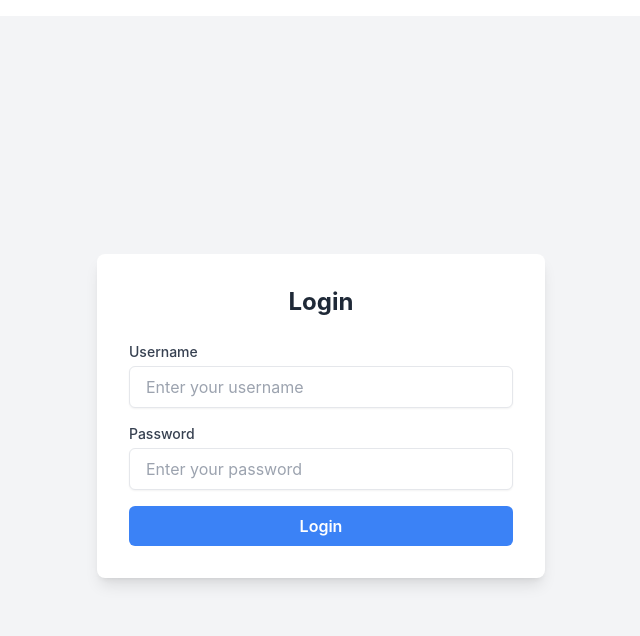
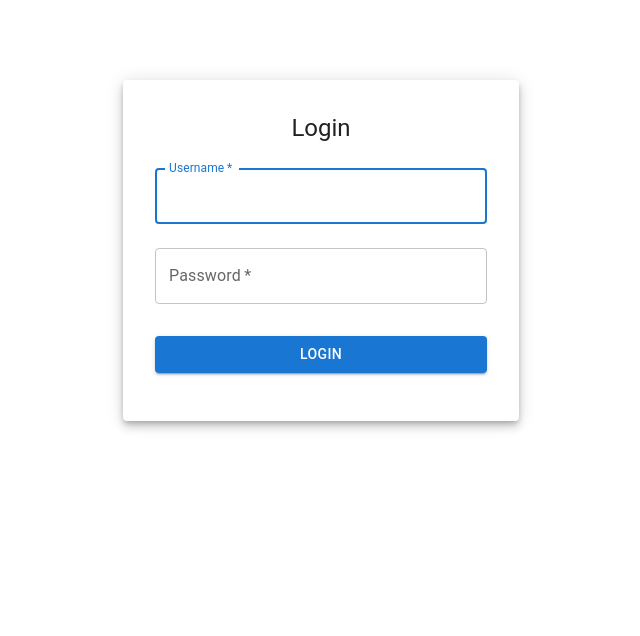
Before and after one commit to DevOps-Video-Sharing/AdminFrontend, a React (Create React App) app: page /login in a window 1280 px wide. Shown: the top 636 px of the page, without its empty margins (319-959 px from the left). Built offline with nearby package versions, Linux system fonts and the light colour scheme.

Commit message:
Refactor Sidebar and Login pages

```diff
--- a/src/Sidebar.js
+++ b/src/Sidebar.js
@@ -3,13 +3,13 @@ import { Link } from 'react-router-dom';
 
 function Sidebar() {
   return (
-    <div className="fixed w-56 bg-white h-screen p-5 shadow-md flex flex-col items-start border-r border-gray-200">
-      <h3 className="mb-8 text-xl font-bold text-gray-800">Video Sharing</h3>
+    <div className="fixed w-56 bg-gray-800 h-screen p-5 shadow-lg flex flex-col items-start border-r border-gray-700">
+      <h3 className="mb-8 text-2xl font-semibold text-white">Video Sharing</h3>
       <ul className="list-none p-0 w-full">
         <li className="mb-4 w-full">
           <Link
             to="/"
-            className="block text-gray-600 text-base px-4 py-2 rounded-lg hover:bg-gray-200 hover:text-gray-800 transition duration-300"
+            className="block text-gray-300 text-lg px-4 py-3 rounded-lg hover:bg-gray-700 hover:text-white transition-all duration-300 ease-in-out"
           >
             Video
           </Link>
@@ -17,7 +17,7 @@ function Sidebar() {
         <li className="mb-4 w-full">
           <Link
             to="/comment"
-            className="block text-gray-600 text-base px-4 py-2 rounded-lg hover:bg-gray-200 hover:text-gray-800 transition duration-300"
+            className="block text-gray-300 text-lg px-4 py-3 rounded-lg hover:bg-gray-700 hover:text-white transition-all duration-300 ease-in-out"
           >
             Comment
           </Link>
@@ -25,15 +25,15 @@ function Sidebar() {
         <li className="mb-4 w-full">
           <Link
             to="/user"
-            className="block text-gray-600 text-base px-4 py-2 rounded-lg hover:bg-gray-200 hover:text-gray-800 transition duration-300"
+            className="block text-gray-300 text-lg px-4 py-3 rounded-lg hover:bg-gray-700 hover:text-white transition-all duration-300 ease-in-out"
           >
             User
           </Link>
         </li>
-                <li className="mb-4 w-full">
+        <li className="mb-4 w-full">
           <Link
             to="/videobanned"
-            className="block text-gray-600 text-base px-4 py-2 rounded-lg hover:bg-gray-200 hover:text-gray-800 transition duration-300"
+            className="block text-gray-300 text-lg px-4 py-3 rounded-lg hover:bg-gray-700 hover:text-white transition-all duration-300 ease-in-out"
           >
             Video Banned
           </Link>
--- a/src/pages/Login.js
+++ b/src/pages/Login.js
@@ -1,5 +1,13 @@
 // pages/Login.js
 import React, { useState } from 'react';
+import {
+  Container,
+  Box,
+  TextField,
+  Button,
+  Typography,
+  Paper,
+} from '@mui/material';
 
 function Login() {
   const [username, setUsername] = useState('');
@@ -13,54 +21,56 @@ function Login() {
   };
 
   return (
-    <div className="flex items-center justify-center min-h-screen bg-gray-100">
-      <div className="w-full max-w-md p-8 space-y-6 bg-white rounded-lg shadow-lg">
-        <h2 className="text-2xl font-bold text-center text-gray-800">Login</h2>
-        <form onSubmit={handleLogin} className="space-y-4">
-          {/* Username Input */}
-          <div>
-            <label htmlFor="username" className="block mb-1 text-sm font-medium text-gray-700">
-              Username
-            </label>
-            <input
-              type="text"
+    <Container component="main" maxWidth="xs">
+      <Paper elevation={6} sx={{ p: 4, mt: 8 }}>
+        <Box
+          sx={{
+            display: 'flex',
+            flexDirection: 'column',
+            alignItems: 'center',
+          }}
+        >
+          <Typography component="h1" variant="h5">
+            Login
+          </Typography>
+          <Box component="form" onSubmit={handleLogin} sx={{ mt: 1 }}>
+            <TextField
+              margin="normal"
+              required
+              fullWidth
               id="username"
-              className="w-full px-4 py-2 border rounded-md shadow-sm focus:outline-none focus:ring-2 focus:ring-blue-400"
+              label="Username"
+              name="username"
+              autoComplete="username"
+              autoFocus
               value={username}
               onChange={(e) => setUsername(e.target.value)}
-              placeholder="Enter your username"
+            />
+            <TextField
+              margin="normal"
               required
-            />
-          </div>
-
-          {/* Password Input */}
-          <div>
-            <label htmlFor="password" className="block mb-1 text-sm font-medium text-gray-700">
-              Password
-            </label>
-            <input
+              fullWidth
+              name="password"
+              label="Password"
               type="password"
               id="password"
-              className="w-full px-4 py-2 border rounded-md shadow-sm focus:outline-none focus:ring-2 focus:ring-blue-400"
+              autoComplete="current-password"
               value={password}
               onChange={(e) => setPassword(e.target.value)}
-              placeholder="Enter your password"
-              required
             />
-          </div>
-
-          {/* Login Button */}
-          <div>
-            <button
+            <Button
               type="submit"
-              className="w-full px-4 py-2 font-semibold text-white bg-blue-500 rounded-md hover:bg-blue-600 focus:outline-none focus:ring-2 focus:ring-blue-400"
+              fullWidth
+              variant="contained"
+              color="primary"
+              sx={{ mt: 3, mb: 2 }}
             >
               Login
-            </button>
-          </div>
-        </form>
-      </div>
-    </div>
+            </Button>
+          </Box>
+        </Box>
+      </Paper>
+    </Container>
   );
 }
 
```
